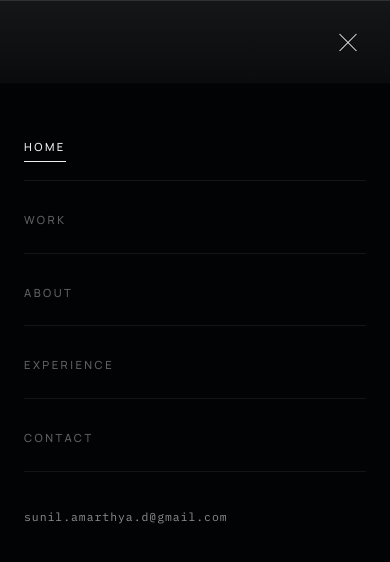
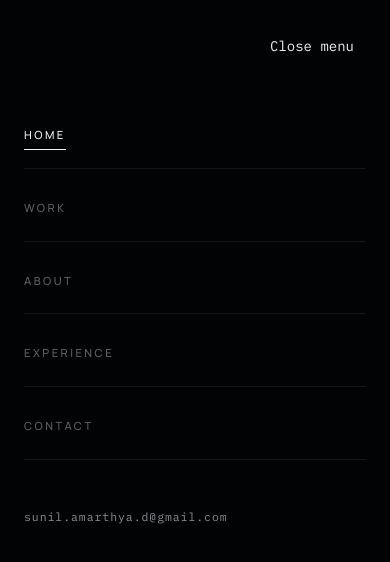
Before and after one commit to sunil-0701/My-Portfolio, a React (Vite) app: page / in a window 390 px wide. Both pictures are taken after a click on the button "Open menu". Shown: the top 562 px of the page. Built offline with nearby package versions, Linux system fonts and the light colour scheme.

Commit message:
fix: make mobile navigation keyboard accessible

```diff
--- a/package.json
+++ b/package.json
@@ -8,6 +8,7 @@
     "build": "vite build",
     "lint": "oxlint",
     "test:motion": "node scripts/check-motion.js",
+    "test:navigation": "node scripts/check-navigation.js",
     "preview": "vite preview",
     "og": "node scripts/generate-og.js"
   },
--- /dev/null
+++ b/scripts/check-navigation.js
@@ -0,0 +1,34 @@
+import assert from 'node:assert/strict'
+import { withBrowser, waitForReady } from './helpers/browser.js'
+
+await withBrowser(async ({ page, url }) => {
+  await page.setViewport({ width: 390, height: 844 })
+  await page.emulateMediaFeatures([{ name: 'prefers-reduced-motion', value: 'reduce' }])
+  await page.goto(url, { waitUntil: 'domcontentloaded' })
+  await waitForReady(page)
+  const trigger = 'button[aria-controls="mobile-menu"]'
+  await page.click(trigger)
+  await page.waitForSelector('#mobile-menu[open]')
+  assert.equal(await page.evaluate(() => document.activeElement.textContent.trim()), 'Close menu')
+  await page.keyboard.down('Shift')
+  await page.keyboard.press('Tab')
+  await page.keyboard.up('Shift')
+  assert.ok(await page.evaluate(() => document.activeElement.matches('#mobile-menu a[href^="mailto:"]')))
+  await page.keyboard.press('Tab')
+  assert.equal(await page.evaluate(() => document.activeElement.textContent.trim()), 'Close menu')
+  await page.keyboard.press('Escape')
+  await page.waitForFunction(() => !document.querySelector('#mobile-menu'))
+  assert.ok(await page.$eval(trigger, (button) => button === document.activeElement))
+  assert.equal(await page.evaluate(() => document.body.style.overflow), '')
+
+  await page.click(trigger)
+  await page.click('#mobile-menu a[href="#home"]')
+  await page.waitForFunction(() => !document.querySelector('#mobile-menu'))
+  assert.equal(await page.evaluate(() => document.body.style.overflow), '')
+
+  await page.click(trigger)
+  await page.setViewport({ width: 1024, height: 768 })
+  await page.waitForFunction(() => !document.querySelector('#mobile-menu'))
+  assert.equal(await page.evaluate(() => document.body.style.overflow), '')
+  console.log('Navigation checks passed: focus trap, Escape, focus restoration, link close, and resize cleanup.')
+})
--- /dev/null
+++ b/scripts/helpers/browser.js
@@ -0,0 +1,25 @@
+import assert from 'node:assert/strict'
+import puppeteer from 'puppeteer'
+import { createServer } from 'vite'
+
+export async function withBrowser(check) {
+  const server = await createServer({ server: { host: '127.0.0.1', port: 0 } })
+  let browser
+  try {
+    await server.listen()
+    browser = await puppeteer.launch({ headless: true })
+    const page = await browser.newPage()
+    const errors = []
+    page.on('pageerror', (error) => errors.push(error.message))
+    await check({ page, browser, url: server.resolvedUrls.local[0] })
+    assert.deepEqual(errors, [], 'There must be no browser runtime errors')
+  } finally {
+    if (browser) await browser.close()
+    await server.close()
+  }
+}
+
+export async function waitForReady(page) {
+  await page.waitForFunction(() => !document.querySelector('[role="status"][aria-label="Loading"]'))
+  await page.waitForFunction(() => getComputedStyle(document.querySelector('h1')).opacity === '1')
+}
--- /dev/null
+++ b/src/components/layout/MobileMenu.jsx
@@ -0,0 +1,74 @@
+import { useEffect, useRef } from 'react'
+import { SITE } from '../../config/site'
+
+export default function MobileMenu({ children, onClose }) {
+  const dialogRef = useRef(null)
+
+  useEffect(() => {
+    const dialog = dialogRef.current
+    const previousFocus = document.activeElement
+    const previousOverflow = document.body.style.overflow
+    const desktop = window.matchMedia('(min-width: 768px)')
+    const closeOnDesktop = () => {
+      if (desktop.matches) dialog.close()
+    }
+
+    dialog.showModal()
+    document.body.style.overflow = 'hidden'
+    closeOnDesktop()
+    desktop.addEventListener('change', closeOnDesktop)
+
+    return () => {
+      desktop.removeEventListener('change', closeOnDesktop)
+      dialog.close()
+      document.body.style.overflow = previousOverflow
+      if (previousFocus instanceof HTMLElement && previousFocus.isConnected) previousFocus.focus()
+    }
+  }, [])
+
+  return (
+    <dialog
+      ref={dialogRef}
+      id="mobile-menu"
+      aria-label="Navigation menu"
+      onClose={(event) => {
+        // StrictMode may queue a close event before reopening the dialog.
+        if (!event.currentTarget.open) onClose()
+      }}
+      onKeyDown={(event) => {
+        if (event.key !== 'Tab') return
+        const controls = event.currentTarget.querySelectorAll('a[href], button:not([disabled])')
+        const first = controls[0]
+        const last = controls[controls.length - 1]
+        if (event.shiftKey && document.activeElement === first) {
+          event.preventDefault()
+          last.focus()
+        } else if (!event.shiftKey && document.activeElement === last) {
+          event.preventDefault()
+          first.focus()
+        }
+      }}
+      className="fixed inset-0 m-0 h-dvh max-h-none w-full max-w-none overflow-y-auto border-0 bg-ink px-6 pt-6 pb-12 text-paper backdrop:bg-ink"
+    >
+      <div className="flex justify-end">
+        <button
+          type="button"
+          autoFocus
+          onClick={() => dialogRef.current.close()}
+          className="min-h-11 px-3 font-mono text-sm text-paper"
+        >
+          Close menu
+        </button>
+      </div>
+      <nav aria-label="Primary mobile" className="mt-8 flex flex-col gap-1">
+        {children}
+        <a
+          href={`mailto:${SITE.email}`}
+          className="mt-8 break-all py-3 font-mono text-[0.72rem] tracking-[0.08em] text-muted hover:text-paper"
+        >
+          {SITE.email}
+        </a>
+      </nav>
+    </dialog>
+  )
+}
--- a/src/components/layout/NavBar.jsx
+++ b/src/components/layout/NavBar.jsx
@@ -1,6 +1,7 @@
-import { useEffect, useState } from 'react'
-import { AnimatePresence, motion } from 'framer-motion'
-import { SECTIONS, SITE } from '../../config/site'
+import { useState } from 'react'
+import { motion } from 'framer-motion'
+import { SECTIONS } from '../../config/site'
+import MobileMenu from './MobileMenu'
 
 const easeOutExpo = [0.16, 1, 0.3, 1]
 
@@ -45,19 +46,6 @@ function NavItem({ section, isActive, onNavigate }) {
 export default function NavBar({ activeLink = 'HOME', ready = true }) {
   const [menuOpen, setMenuOpen] = useState(false)
 
-  // Lock the page behind the mobile sheet, and close it on Escape.
-  useEffect(() => {
-    if (!menuOpen) return
-    const previous = document.body.style.overflow
-    document.body.style.overflow = 'hidden'
-    const onKey = (e) => e.key === 'Escape' && setMenuOpen(false)
-    window.addEventListener('keydown', onKey)
-    return () => {
-      document.body.style.overflow = previous
-      window.removeEventListener('keydown', onKey)
-    }
-  }, [menuOpen])
-
   const isActive = (section) => section.label === activeLink.toUpperCase()
 
   return (
@@ -82,6 +70,7 @@ export default function NavBar({ activeLink = 'HOME', ready = true }) {
             onClick={() => setMenuOpen((open) => !open)}
             aria-expanded={menuOpen}
             aria-controls="mobile-menu"
+            aria-haspopup="dialog"
             className="flex h-9 w-9 items-center justify-center transition-transform duration-200 active:scale-95 md:hidden"
           >
             <span className="sr-only">{menuOpen ? 'Close menu' : 'Open menu'}</span>
@@ -101,26 +90,11 @@ export default function NavBar({ activeLink = 'HOME', ready = true }) {
         </div>
       </motion.header>
 
-      {/* Keep the sheet outside the animated header's containing block. */}
-      <AnimatePresence>
+      {/* Native modal behavior traps focus and makes the background inert. */}
       {menuOpen && (
-          <motion.nav
-            id="mobile-menu"
-            aria-label="Primary mobile"
-            className="fixed inset-0 z-[var(--z-sheet)] flex flex-col gap-1 overflow-y-auto bg-ink px-6 pt-28 pb-12 md:hidden"
-            initial={{ opacity: 0, y: -12 }}
-            animate={{ opacity: 1, y: 0 }}
-            exit={{ opacity: 0, y: -12 }}
-            transition={{ duration: 0.2, ease: easeOutExpo }}
-          >
-            {SECTIONS.map((section, i) => (
-              <motion.div
-                key={section.id}
-                initial={{ opacity: 0, y: 14 }}
-                animate={{ opacity: 1, y: 0 }}
-                transition={{ duration: 0.25, delay: i * 0.025, ease: easeOutExpo }}
-                className="border-b border-white/[0.07] py-5"
-              >
+        <MobileMenu onClose={() => setMenuOpen(false)}>
+          {SECTIONS.map((section) => (
+            <div key={section.id} className="border-b border-white/[0.07] py-5">
               <div className="text-[1.05rem]">
                 <NavItem
                   section={section}
@@ -128,18 +102,10 @@ export default function NavBar({ activeLink = 'HOME', ready = true }) {
                   onNavigate={() => setMenuOpen(false)}
                 />
               </div>
-              </motion.div>
+            </div>
           ))}
-
-            <a
-              href={`mailto:${SITE.email}`}
-              className="mt-8 font-mono text-[0.72rem] tracking-[0.08em] text-muted transition-colors duration-300 hover:text-paper"
-            >
-              {SITE.email}
-            </a>
-          </motion.nav>
+        </MobileMenu>
       )}
-      </AnimatePresence>
     </>
   )
 }
```
Lines whose indentation alone changed are shown as unchanged.
